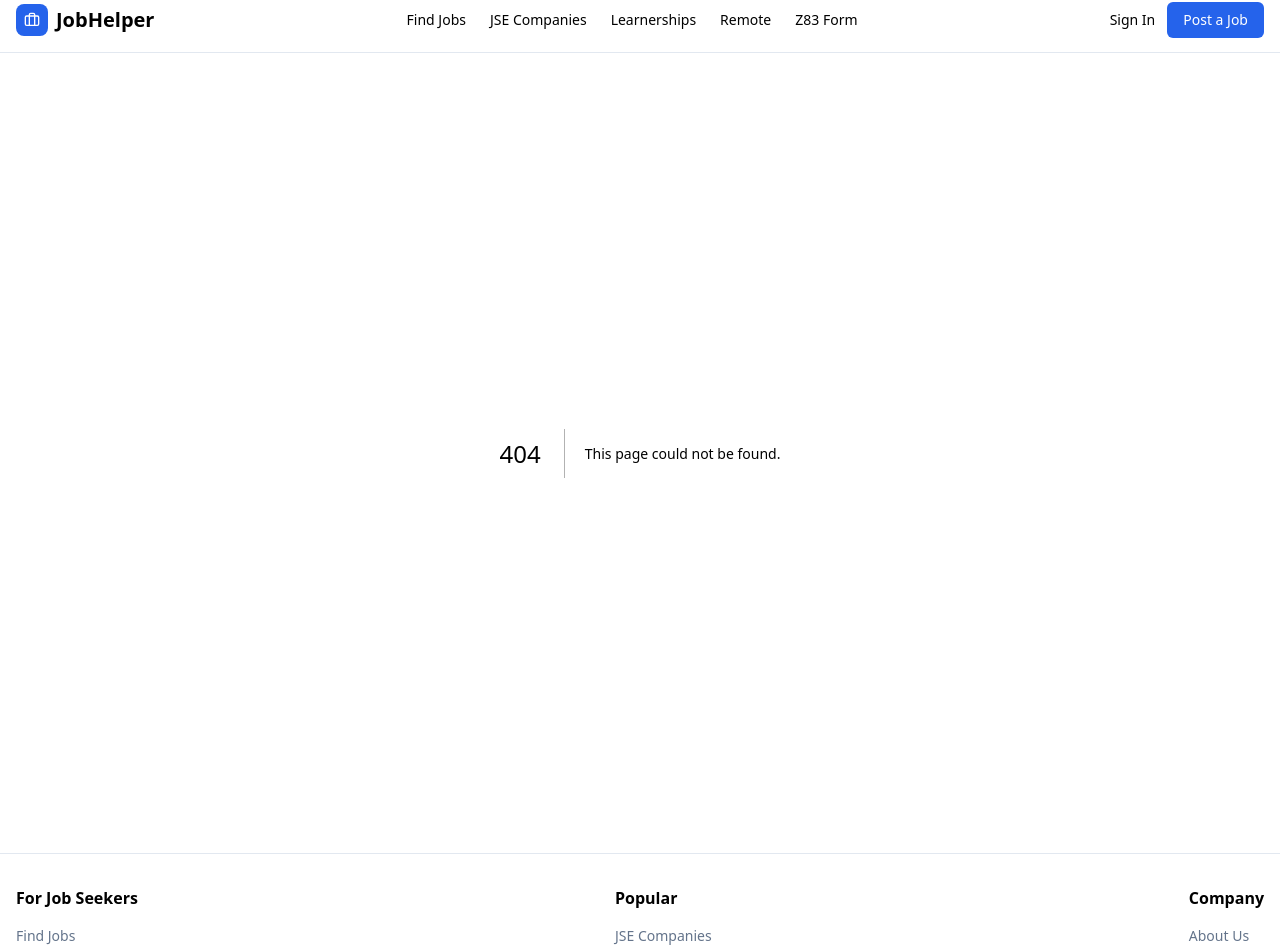
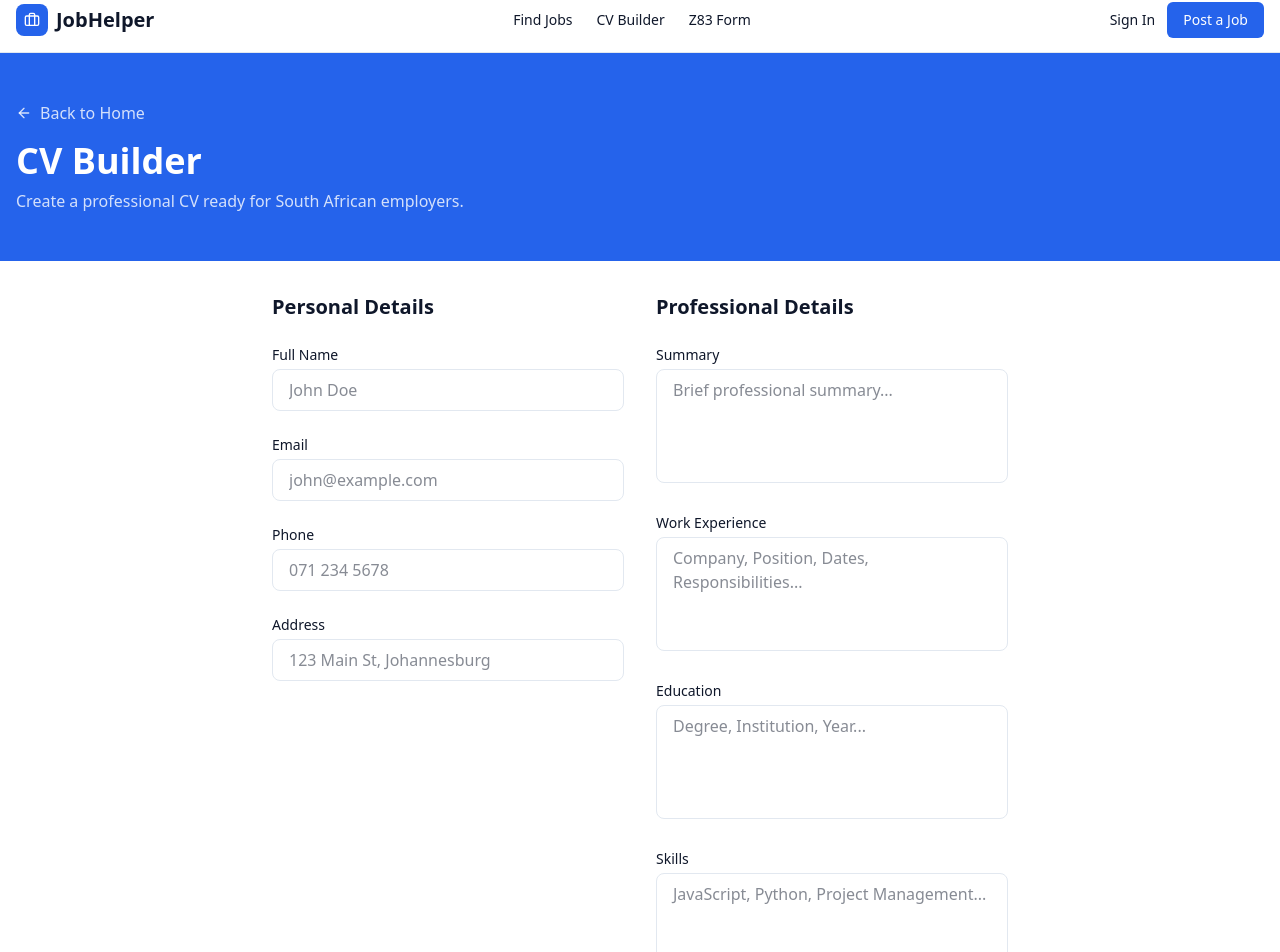
Before and after one commit to jeremiahsetou-ux/job-portal-final, a Next.js app: page /cv-builder in a window 1280 px wide. Before the commit this address had no page. Shown: the part 12-964 px from the top of the page. Built offline with nearby package versions, Linux system fonts and the light colour scheme.

Commit message:
feat: add Z83 form and CV builder pages

```diff
--- /dev/null
+++ b/src/app/cv-builder/page.tsx
@@ -0,0 +1,163 @@
+'use client';
+
+import { useState } from 'react';
+import { ArrowLeft, Download, FileText, Mail, Phone, MapPin, Briefcase, GraduationCap, User } from 'lucide-react';
+import Link from 'next/link';
+
+interface CVData {
+  fullName: string;
+  email: string;
+  phone: string;
+  address: string;
+  summary: string;
+  experience: string;
+  education: string;
+  skills: string;
+}
+
+export default function CVBuilderPage() {
+  const [cvData, setCVData] = useState<CVData>({
+    fullName: '',
+    email: '',
+    phone: '',
+    address: '',
+    summary: '',
+    experience: '',
+    education: '',
+    skills: '',
+  });
+
+  const updateField = (field: keyof CVData, value: string) => {
+    setCVData(prev => ({ ...prev, [field]: value }));
+  };
+
+  const handleDownload = () => {
+    alert('CV will download. Use this as a template to create your professional CV.');
+  };
+
+  return (
+    <div className="min-h-screen bg-background">
+      <div className="bg-primary text-primary-foreground py-12">
+        <div className="container mx-auto px-4">
+          <Link href="/" className="inline-flex items-center gap-2 text-primary-foreground/80 hover:text-primary-foreground mb-4">
+            <ArrowLeft className="w-4 h-4" /> Back to Home
+          </Link>
+          <h1 className="text-3xl md:text-4xl font-bold">CV Builder</h1>
+          <p className="text-primary-foreground/80 mt-2">
+            Create a professional CV ready for South African employers.
+          </p>
+        </div>
+      </div>
+
+      <div className="container mx-auto px-4 py-8 max-w-3xl">
+        <div className="grid md:grid-cols-2 gap-8">
+          <div className="space-y-6">
+            <h2 className="text-xl font-bold">Personal Details</h2>
+            <div>
+              <label className="block text-sm font-medium mb-1">Full Name</label>
+              <input
+                type="text"
+                value={cvData.fullName}
+                onChange={(e) => updateField('fullName', e.target.value)}
+                placeholder="John Doe"
+                className="w-full px-4 py-2 border rounded-lg outline-none focus:border-primary"
+              />
+            </div>
+            <div>
+              <label className="block text-sm font-medium mb-1">Email</label>
+              <input
+                type="email"
+                value={cvData.email}
+                onChange={(e) => updateField('email', e.target.value)}
+                placeholder="john@example.com"
+                className="w-full px-4 py-2 border rounded-lg outline-none focus:border-primary"
+              />
+            </div>
+            <div>
+              <label className="block text-sm font-medium mb-1">Phone</label>
+              <input
+                type="tel"
+                value={cvData.phone}
+                onChange={(e) => updateField('phone', e.target.value)}
+                placeholder="071 234 5678"
+                className="w-full px-4 py-2 border rounded-lg outline-none focus:border-primary"
+              />
+            </div>
+            <div>
+              <label className="block text-sm font-medium mb-1">Address</label>
+              <input
+                type="text"
+                value={cvData.address}
+                onChange={(e) => updateField('address', e.target.value)}
+                placeholder="123 Main St, Johannesburg"
+                className="w-full px-4 py-2 border rounded-lg outline-none focus:border-primary"
+              />
+            </div>
+          </div>
+
+          <div className="space-y-6">
+            <h2 className="text-xl font-bold">Professional Details</h2>
+            <div>
+              <label className="block text-sm font-medium mb-1">Summary</label>
+              <textarea
+                value={cvData.summary}
+                onChange={(e) => updateField('summary', e.target.value)}
+                placeholder="Brief professional summary..."
+                rows={4}
+                className="w-full px-4 py-2 border rounded-lg outline-none focus:border-primary resize-none"
+              />
+            </div>
+            <div>
+              <label className="block text-sm font-medium mb-1">Work Experience</label>
+              <textarea
+                value={cvData.experience}
+                onChange={(e) => updateField('experience', e.target.value)}
+                placeholder="Company, Position, Dates, Responsibilities..."
+                rows={4}
+                className="w-full px-4 py-2 border rounded-lg outline-none focus:border-primary resize-none"
+              />
+            </div>
+            <div>
+              <label className="block text-sm font-medium mb-1">Education</label>
+              <textarea
+                value={cvData.education}
+                onChange={(e) => updateField('education', e.target.value)}
+                placeholder="Degree, Institution, Year..."
+                rows={4}
+                className="w-full px-4 py-2 border rounded-lg outline-none focus:border-primary resize-none"
+              />
+            </div>
+            <div>
+              <label className="block text-sm font-medium mb-1">Skills</label>
+              <textarea
+                value={cvData.skills}
+                onChange={(e) => updateField('skills', e.target.value)}
+                placeholder="JavaScript, Python, Project Management..."
+                rows={3}
+                className="w-full px-4 py-2 border rounded-lg outline-none focus:border-primary resize-none"
+              />
+            </div>
+          </div>
+        </div>
+
+        <button
+          onClick={handleDownload}
+          className="w-full mt-8 bg-primary text-primary-foreground font-semibold px-6 py-3 rounded-lg hover:bg-primary/90 flex items-center justify-center gap-2"
+        >
+          <Download size={18} /> Download CV Template
+        </button>
+
+        <div className="mt-8 p-4 bg-muted rounded-lg">
+          <h3 className="font-semibold mb-2">Tips for a Great CV</h3>
+          <ul className="text-sm space-y-2 text-muted-foreground">
+            <li>• Keep it to 2 pages maximum</li>
+            <li>• Use clean, professional fonts (Arial, Calibri)</li>
+            <li>• Include relevant keywords from the job ad</li>
+            <li>• Quantify achievements where possible</li>
+            <li>• Proofread for spelling and grammar errors</li>
+          </ul>
+        </div>
+      </div>
+    </div>
+  );
+}
--- a/src/app/layout.tsx
+++ b/src/app/layout.tsx
@@ -27,9 +27,7 @@ export default function RootLayout({
 
             <nav className="hidden md:flex items-center gap-6">
               <Link href="/find-jobs" className="text-sm font-medium hover:text-primary">Find Jobs</Link>
-              <Link href="/jse" className="text-sm font-medium hover:text-primary">JSE Companies</Link>
-              <Link href="/matric" className="text-sm font-medium hover:text-primary">Learnerships</Link>
-              <Link href="/remote" className="text-sm font-medium hover:text-primary">Remote</Link>
+              <Link href="/cv-builder" className="text-sm font-medium hover:text-primary">CV Builder</Link>
               <Link href="/z83-form" className="text-sm font-medium hover:text-primary">Z83 Form</Link>
             </nav>
 
--- /dev/null
+++ b/src/app/z83-form/page.tsx
@@ -0,0 +1,27 @@
+'use client';
+
+import { ArrowLeft, Download } from 'lucide-react';
+import Link from 'next/link';
+import { Z83Form } from '@/components/ui/z83-form';
+
+export default function Z83FormPage() {
+  return (
+    <div className="min-h-screen bg-background">
+      <div className="bg-primary text-primary-foreground py-12">
+        <div className="container mx-auto px-4">
+          <Link href="/" className="inline-flex items-center gap-2 text-primary-foreground/80 hover:text-primary-foreground mb-4">
+            <ArrowLeft className="w-4 h-4" /> Back to Home
+          </Link>
+          <h1 className="text-3xl md:text-4xl font-bold">Z83 Form Generator</h1>
+          <p className="text-primary-foreground/80 mt-2">
+            Complete the official government job application form online and download as PDF.
+          </p>
+        </div>
+      </div>
+
+      <div className="container mx-auto px-4 py-8 max-w-2xl">
+        <Z83Form />
+      </div>
+    </div>
+  );
+}
```
